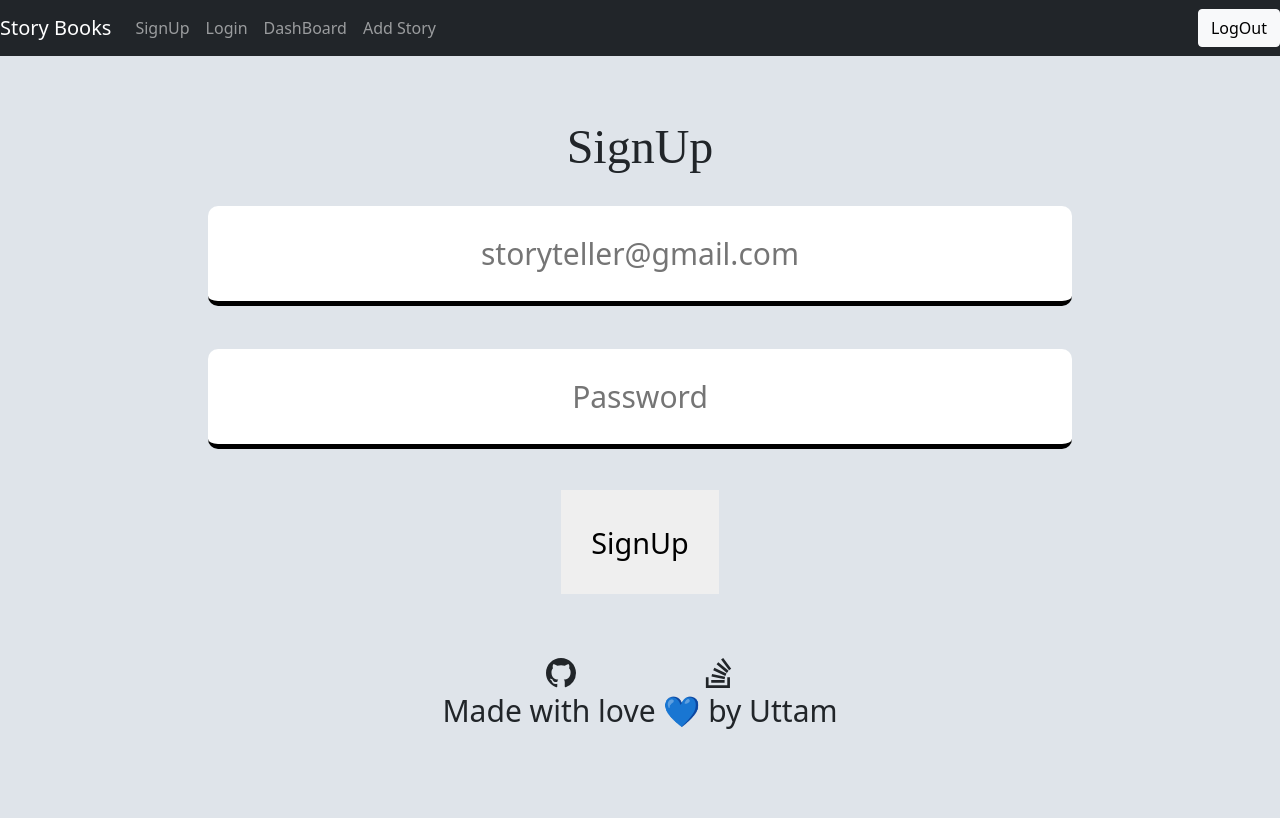
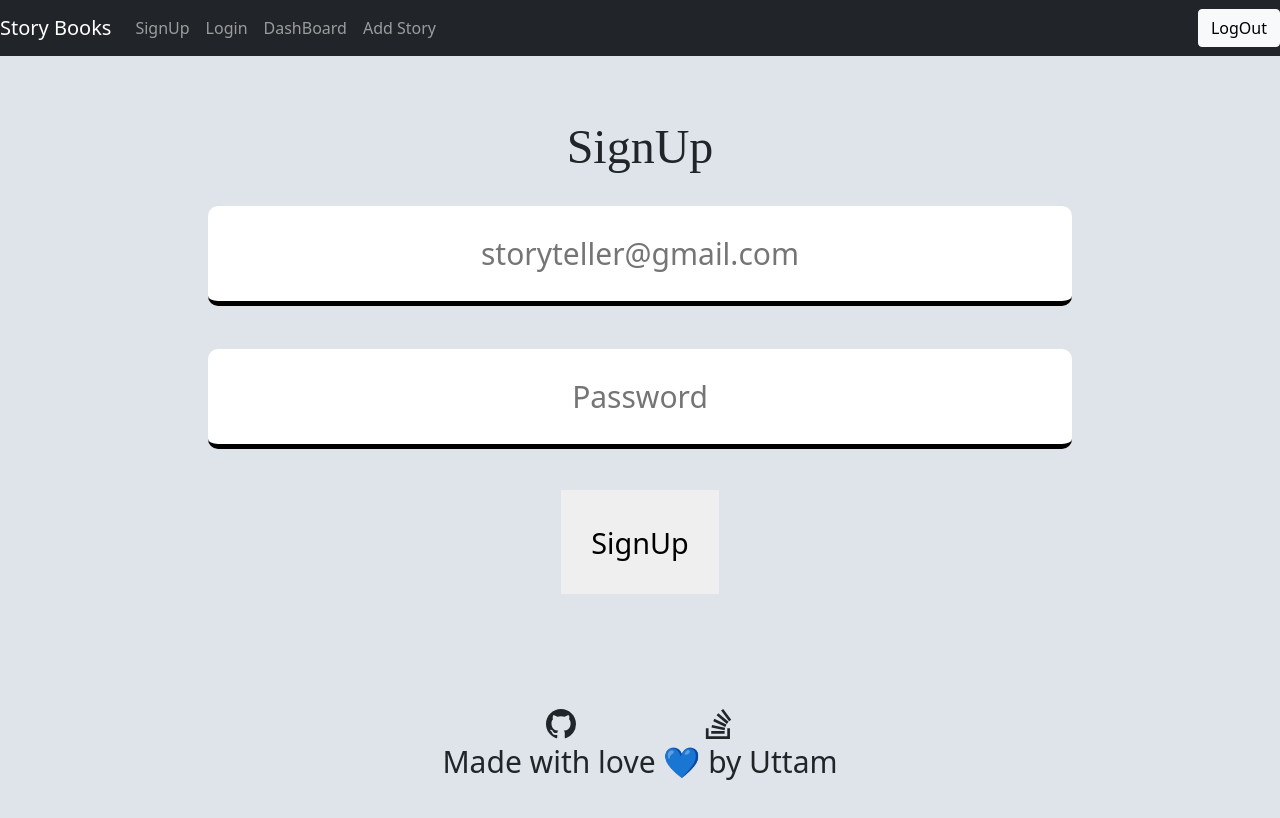
Before and after one commit to helper-uttam/story-books, a React (Create React App) app in the folder client/: page / in a window 1280 px wide. Shown: the top 818 px of the page. Built offline with nearby package versions, Linux system fonts and the light colour scheme; a web font is replaced by a local one.

Commit message:
refactoring package.json

```diff
--- a/client/src/components/Signup.jsx
+++ b/client/src/components/Signup.jsx
@@ -87,7 +87,6 @@ const Signup = () => {
             setThird(false);
         }
         if(specialChar.some(v => users.password.includes(v))){
-            console.log("ok");
             setFourth(true);
         }else{
             setFourth(false);
@@ -99,6 +98,7 @@ const Signup = () => {
         }
 
         if(isValid){
+            console.log(users);
             axios.post('http://localhost:5000/users/add', users)
             .then(()=>{
                 localStorage.setItem('email', users.email);
--- a/client/src/components/Signup.module.css
+++ b/client/src/components/Signup.module.css
@@ -50,8 +50,8 @@
     color: salmon;
 }
 .footer{
-    left: 0;
-    bottom: 0px;
+    position: relative;
+    margin-top: 4%;
     width: 100%;
     text-align: center;
     font-size: 30px;
```
Also changed, not shown: 1 other file (tests, documents, lock files or other folders).
